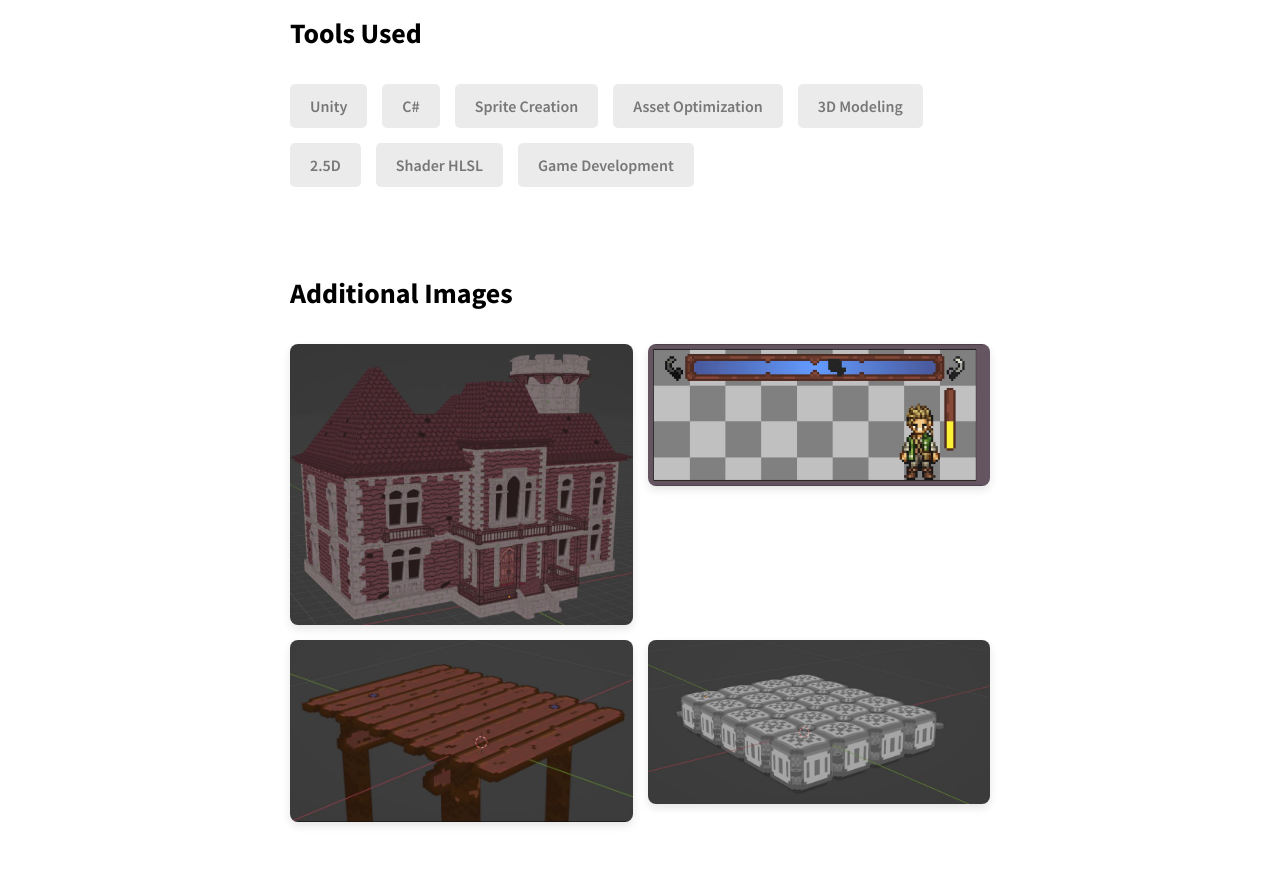
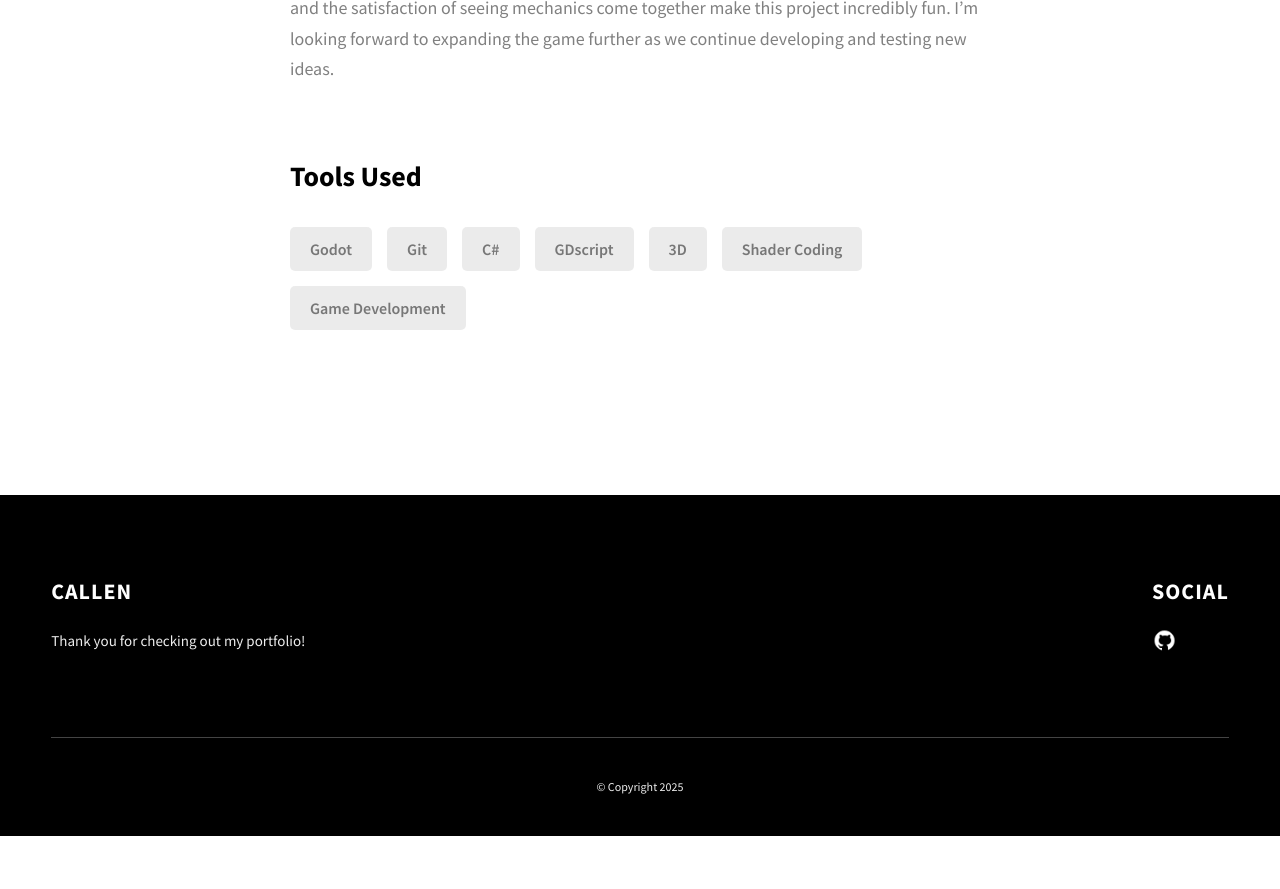
Before and after one commit to GodsaiDigDug/PersonalPortfolio, a website: page project-3.html in a window 1280 px wide. Shown: the part 1751-2640 px from the top of the page. After the commit the page ends 2587 px from the top, so only its background shows below. Drawn offline with Linux system fonts and the light colour scheme.

Commit message:
Update project-3.html

```diff
--- a/project-3.html
+++ b/project-3.html
@@ -4,7 +4,7 @@
     <meta charset="UTF-8" />
     <meta name="viewport" content="width=device-width, initial-scale=1.0" />
     <meta http-equiv="X-UA-Compatible" content="ie=edge" />
-    <title>Finnsmouth details</title>
+    <title>Boardgame Details</title>
     <meta name="description" content="Case study page of Project" />
 
     <link rel="stylesheet" href="css/style.css" />
@@ -84,10 +84,10 @@
     </header>
     <section class="project-cs-hero">
       <div class="project-cs-hero__content">
-        <h1 class="heading-primary">Finnsmouth - Indie Game Project</h1>
+        <h1 class="heading-primary">Multiplayer Board Game Collaborative Project</h1>
         <div class="project-cs-hero__info">
           <p class="text-primary">
-            A passion project of mine; a 2.5D game made in Unity with a focus on fishing
+            Godot collaborative project between a friend and I
           </p>
         </div>
       </div>
@@ -95,58 +95,36 @@
     <section class="project-details">
       <div class="main-container">
         <div class="project-details__content">
-          <div class="video-container">
-            <video width="640" height="360" controls>
-              <source src="./assets/mp4/finnsmouthMain.mp4" type="video/mp4">
-            </video>
+          <div class="project-details__showcase-img-cont">
+            <img
+              src="./assets/jpeg/boardgamespinning.JPEG"
+              alt="Project Image"
+              class="project-details__showcase-img"
+            />
           </div>
           <div class="project-details__content-main">
             <div class="project-details__desc">
-              <h3 class="project-details__content-title">Finnsmouth Overview</h3>
+              <h3 class="project-details__content-title">Board Game Overview</h3>
               <p class="project-details__desc-para">
-                Finnsmith represents everything I love about game development - a chance to merge my pixel art craftsmanship with 3D environmental modeling through one of gaming's most satisfying mechanics: fishing. This passion project blends cozy town-building progression with unsettling Lovecraftian undertones in a distinctive 2.5D Unity environment.
+                Working with a friend to develop a 3D multiplayer board game in Godot has been an exciting and rewarding experience. Inspired by Mario Party, this project is a great opportunity to create engaging mini-games while learning new game mechanics, from turn-based systems to real-time multiplayer functionality. Since we only recently started, every step—from prototyping mechanics to refining movement and interactions—has been a valuable learning process. Using GitHub for version control ensures smooth collaboration, allowing us to iterate quickly with an agile approach.
               </p>
               <p class="project-details__desc-para">
-                One particularly stubborn technical challenge early on was creating a performance-friendly water interaction system. The solution? I re-engineered the ocean shader to handle buoyancy calculations through an on-demand function call rather than continuous CPU processing. By feeding object coordinates into a modified (water equation name) calculation, the system now efficiently determines vertical positioning only when needed - keeping those fishing bobbers perfectly afloat without tanking performance.
+                One of the most enjoyable aspects has been designing modular systems that will speed up future development, such as reusable UI components and game state managers. Building these systems not only makes the workflow more efficient but also deepens my understanding of scalable game architecture. The creative freedom in designing mini-games and the satisfaction of seeing mechanics come together make this project incredibly fun. I’m looking forward to expanding the game further as we continue developing and testing new ideas.
               </p>
             </div>
             <div class="project-details__tools-used">
               <h3 class="project-details__content-title">Tools Used</h3>
               <div class="skills">
-                <div class="skills__skill">Unity</div>
+                <div class="skills__skill">Godot</div>
+                <div class="skills__skill">Git</div>
                 <div class="skills__skill">C#</div>
-                <div class="skills__skill">Sprite Creation</div>
-                <div class="skills__skill">Asset Optimization</div>
-                <div class="skills__skill">3D Modeling</div>
-                <div class="skills__skill">2.5D</div>
-                <div class="skills__skill">Shader HLSL</div>
+                <div class="skills__skill">GDscript</div>
+                <div class="skills__skill">3D</div>
+                <div class="skills__skill">Shader Coding</div>
                 <div class="skills__skill">Game Development</div>
               </div>
             </div>
             <div class="project-details__gallery">
-              <h3 class="project-details__content-title">Additional Images</h3>
-              <div class="project-details__gallery-grid">
-                <img
-                  src="./assets/jpeg/finnsmouthhouse.jpeg"
-                  alt="Proprio Gameplay - Target Selection"
-                  class="project-details__gallery-img"
-                />
-                <img
-                  src="./assets/jpeg/finnsmouthui.jpeg"
-                  alt="Proprio Gameplay - Hand Tracking"
-                  class="project-details__gallery-img"
-                />
-                <img
-                  src="./assets/jpeg/finnsmouthwood.jpeg"
-                  alt="Proprio UI - Results Screen"
-                  class="project-details__gallery-img"
-                />
-                <img
-                  src="./assets/jpeg/finnsmouthplastic.jpeg"
-                  alt="Proprio UI - Results Screen"
-                  class="project-details__gallery-img"
-                />
-              </div>
             </div>
           </div>
         </div>
```
